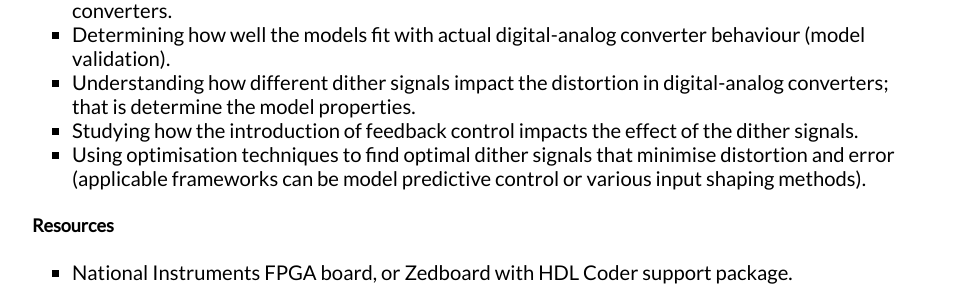
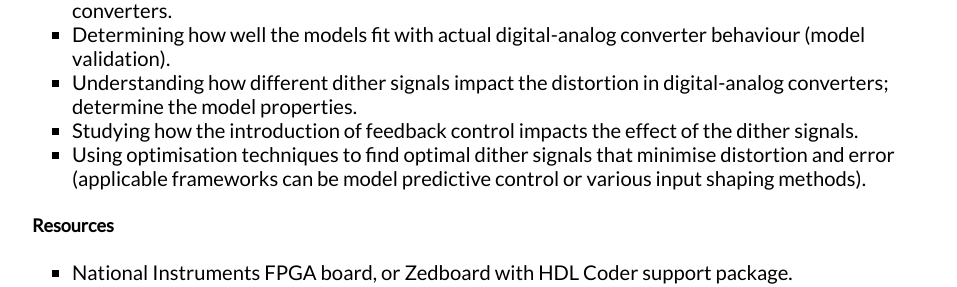
Before and after one commit to eielsen/eielsen.github.io, a Jekyll site: the page built from _posts/2018-10-10-dac-dithering.md, in a window 1280 px wide and 900 px high, scrolled down 1319 px. Shown: the part 484-771 px from the top of the window, without its empty margins (160-1117 px from the left). Built offline with Jekyll 4.4.1, drawn with Linux system fonts in a browser that asks for light colours; some web fonts are replaced; some of the changed text lies outside the part shown.

Commit message:
Update 2018-10-10-dac-dithering.md

```diff
--- a/_posts/2018-10-10-dac-dithering.md
+++ b/_posts/2018-10-10-dac-dithering.md
@@ -30,7 +30,7 @@ One method that has not been studied in detail yet is large-scale dithering, whi
 * Learning how to measure linearity and performance of converters.
 * Using existing and developing new models of non-linear and non-ideal effects in digital-analog converters.
 * Determining how well the models fit with actual digital-analog converter behaviour (model validation).
-* Understanding how different dither signals impact the distortion in digital-analog converters; that is determine the model properties.
+* Understanding how different dither signals impact the distortion in digital-analog converters; determine the model properties.
 * Studying how the introduction of feedback control impacts the effect of the dither signals.
 * Using optimisation techniques to find optimal dither signals that minimise distortion and error (applicable frameworks can be model predictive control or various input shaping methods).
 
```
Also changed, not shown: other parts of _posts/2018-10-10-dac-dithering.md (+1 -1 lines).
